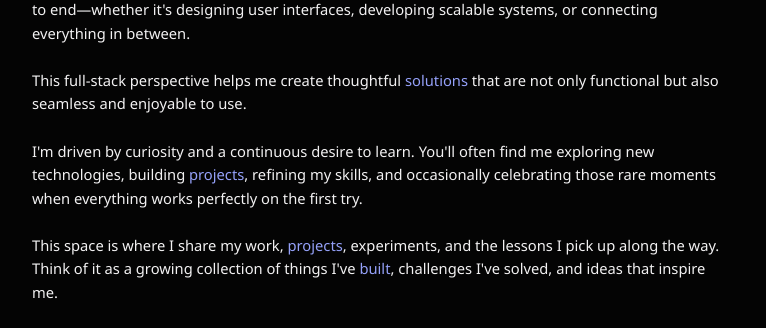
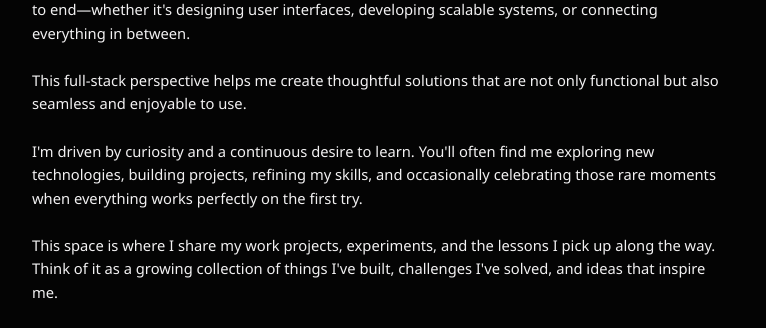
Before and after one commit to Suansh25/r-portfolio, a React (Vite) app in the folder My Portfolio/: page / in a window 1280 px wide. Shown: the part 377-705 px from the top of the page, without its empty margins (258-1024 px from the left). Built offline with nearby package versions, Linux system fonts and the light colour scheme; a web font is replaced by a local one.

Commit message:
changes to links

```diff
--- a/My Portfolio/src/Components/Home/Home.jsx
+++ b/My Portfolio/src/Components/Home/Home.jsx
@@ -1,6 +1,9 @@
 import './Home.css';
 import { useState, useEffect } from 'react';
 import './Home.js';
+
+import Contact from '../Contact/Contact.jsx';
+import Project from '../Projects/Projects';
 function Home() {
   const [currentDate, setCurrentDate] = useState(new Date());
 
@@ -53,17 +56,15 @@ function Home() {
           With a strong interest in both frontend and backend development, I love building products from end to end—whether it's designing user interfaces, developing scalable systems, or connecting everything in between.
           <br /><br />
 
-          This full-stack perspective helps me create thoughtful{" "}
-          <a href="#">solutions</a> that are not only functional but also seamless and enjoyable to use.
+          This full-stack perspective helps me create thoughtful solutions that are not only functional but also seamless and enjoyable to use.
           <br /><br />
 
-          I'm driven by curiosity and a continuous desire to learn. You'll often find me exploring new technologies, building{" "}
-          <a href="#">projects</a>, refining my skills, and occasionally celebrating those rare moments when everything works perfectly on the first try.
+          I'm driven by curiosity and a continuous desire to learn. You'll often find me exploring new technologies, building         projects, refining my skills, and occasionally celebrating those rare moments when everything works perfectly on the first try.
           <br /><br />
 
-          This space is where I share my work,{" "}
-          <a href="#">projects</a>, experiments, and the lessons I pick up along the way. Think of it as a growing collection of things I've{" "}
-          <a href="#">built</a>, challenges I've solved, and ideas that inspire me.
+          This space is where I share my work
+          projects, experiments, and the lessons I pick up along the way. Think of it as a growing collection of things I've
+          built, challenges I've solved, and ideas that inspire me.
           <br /><br />
 
           When I'm away from the keyboard, I enjoy reading, exploring Indian history, working out, and sharing the occasional thought, observation, or meme.
@@ -78,7 +79,7 @@ function Home() {
 
       <div className="Homecontent-mobile">
         <p>
-          Hi, I'm <a href="#">Suansh</a>.
+          Hi, I'm Suansh.
           <br /><br />
 
           I build software that combines thoughtful design, solid engineering, and great user experiences.
@@ -87,10 +88,10 @@ function Home() {
           As a full-stack developer, I enjoy working on every part of a product—from designing interfaces and writing code to solving technical challenges behind the scenes.
           <br /><br />
 
-          I'm always learning, experimenting, and creating <a href="#">solutions</a> that make technology more useful, accessible, and enjoyable.
+          I'm always learning, experimenting, and creating solutions that make technology more useful, accessible, and enjoyable.
           <br /><br />
 
-          This website is a collection of my <a href="#">projects</a>, ideas, and the lessons I've picked up throughout my journey.
+          This website is a collection of my projects, ideas, and the lessons I've picked up throughout my journey.
           <br /><br />
 
           When I'm not coding, you'll probably find me reading, exploring Indian history, working out, or enjoying a good meme.
```
